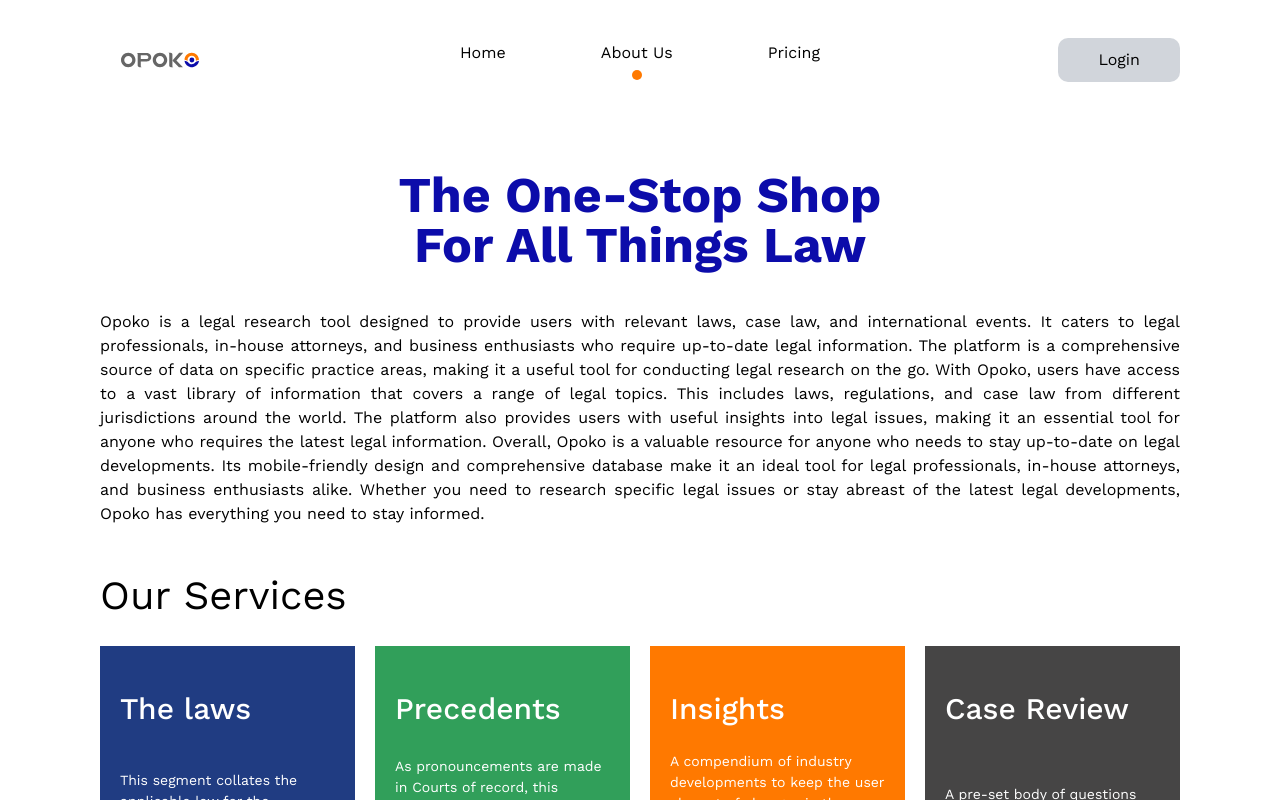
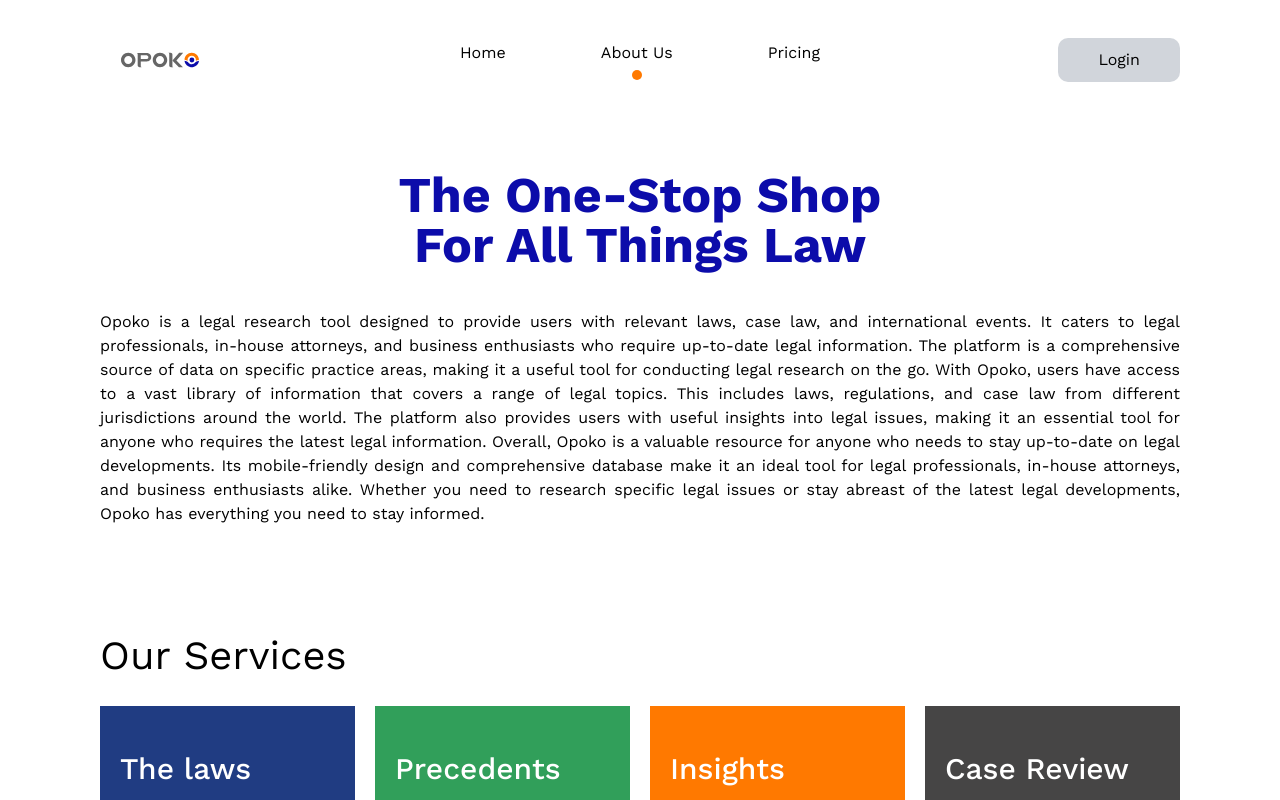
Before and after one commit to Niscolinx/opoko, a React (Vite) app: page /about-us in a window 1280 px wide. Shown: the top 800 px of the page. Built offline with nearby package versions, Linux system fonts and the light colour scheme.

Commit message:
working on about us

```diff
--- a/src/pages/AboutUs.tsx
+++ b/src/pages/AboutUs.tsx
@@ -24,7 +24,7 @@ export const Card = ({ title, description, Icon, bgColor }: Required<Card>) => {
 
 function AboutUs() {
   return (
-    <div className="grid gap-16">
+    <div className="grid gap-[10rem]">
       <section className="grid gap-16 text-justify">
         <p
           className="font-bold text-[5rem] text-color-blue text-center max-w-[50rem] mx-auto capitalize"
```
